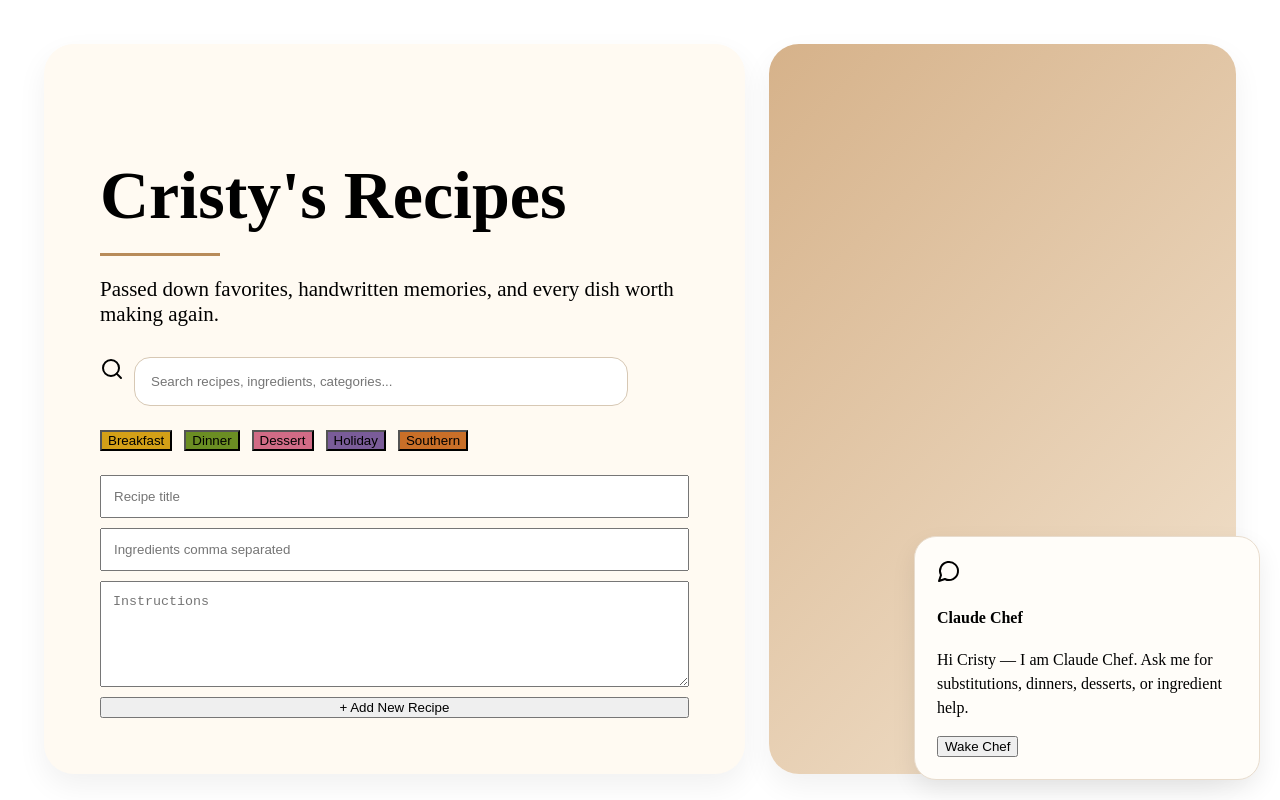
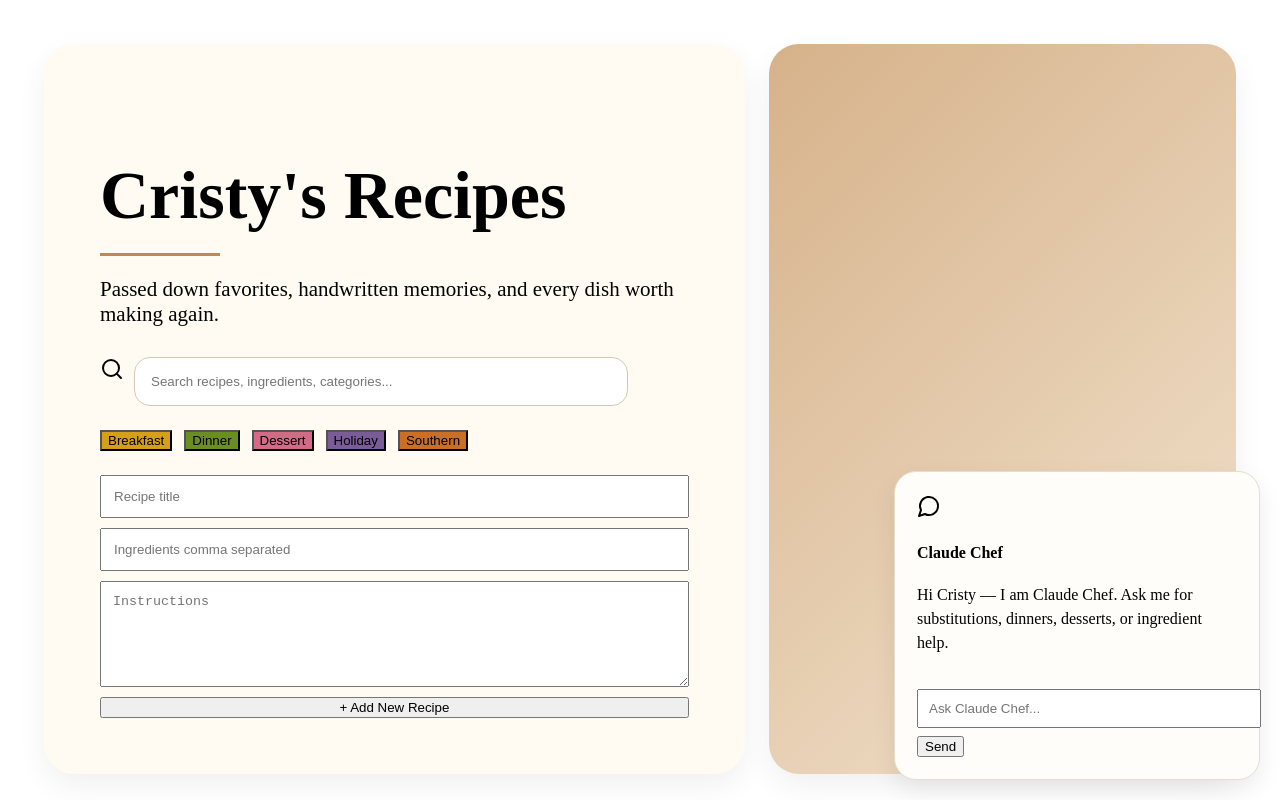
Before and after one commit to rawillia9801/cbook, a Next.js app: page / in a window 1280 px wide. Shown: the top 800 px of the page. Built offline with nearby package versions, Linux system fonts and the light colour scheme.

Commit message:
Add interactive Claude chef input send experience

```diff
--- a/component_claudechat.tsx
+++ b/component_claudechat.tsx
@@ -4,10 +4,17 @@ import { MessageCircle } from 'lucide-react';
 
 export default function ClaudeChat(){
  const [msg,setMsg]=useState('Hi Cristy — I am Claude Chef. Ask me for substitutions, dinners, desserts, or ingredient help.');
- return <div style={{position:'fixed',right:'20px',bottom:'20px',background:'#fffdf9',padding:'22px',borderRadius:'22px',width:'300px',border:'1px solid #e8dccd',boxShadow:'0 10px 24px rgba(0,0,0,0.08)'}}>
+ const [input,setInput]=useState('');
+ const askClaude=()=>{
+   if(!input) return;
+   setMsg('Claude Chef thinks: For "'+input+'", I suggest garlic, butter, fresh herbs, and a simple comforting preparation. Full Anthropic live responses connect when API key is added.');
+   setInput('');
+ }
+ return <div style={{position:'fixed',right:'20px',bottom:'20px',background:'#fffdf9',padding:'22px',borderRadius:'22px',width:'320px',border:'1px solid #e8dccd',boxShadow:'0 10px 24px rgba(0,0,0,0.08)'}}>
    <MessageCircle />
    <h4>Claude Chef</h4>
-   <p style={{lineHeight:'1.5'}}>{msg}</p>
-   <button onClick={()=>setMsg('Claude backend connected. Anthropic live answers will activate once API key is added.')}>Wake Chef</button>
+   <p style={{lineHeight:'1.5',minHeight:'90px'}}>{msg}</p>
+   <input value={input} onChange={e=>setInput(e.target.value)} placeholder='Ask Claude Chef...' style={{width:'100%',padding:'10px',marginBottom:'8px'}} />
+   <button onClick={askClaude}>Send</button>
  </div>
 }
```
